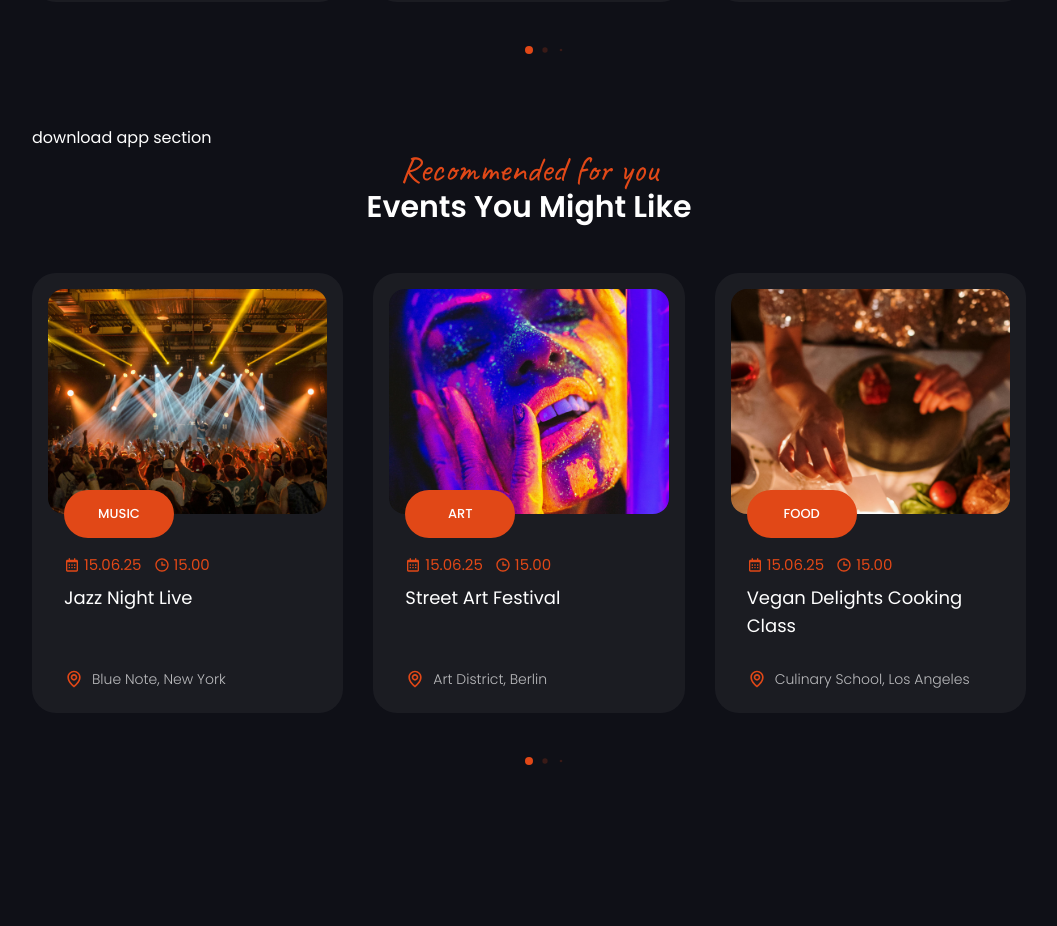
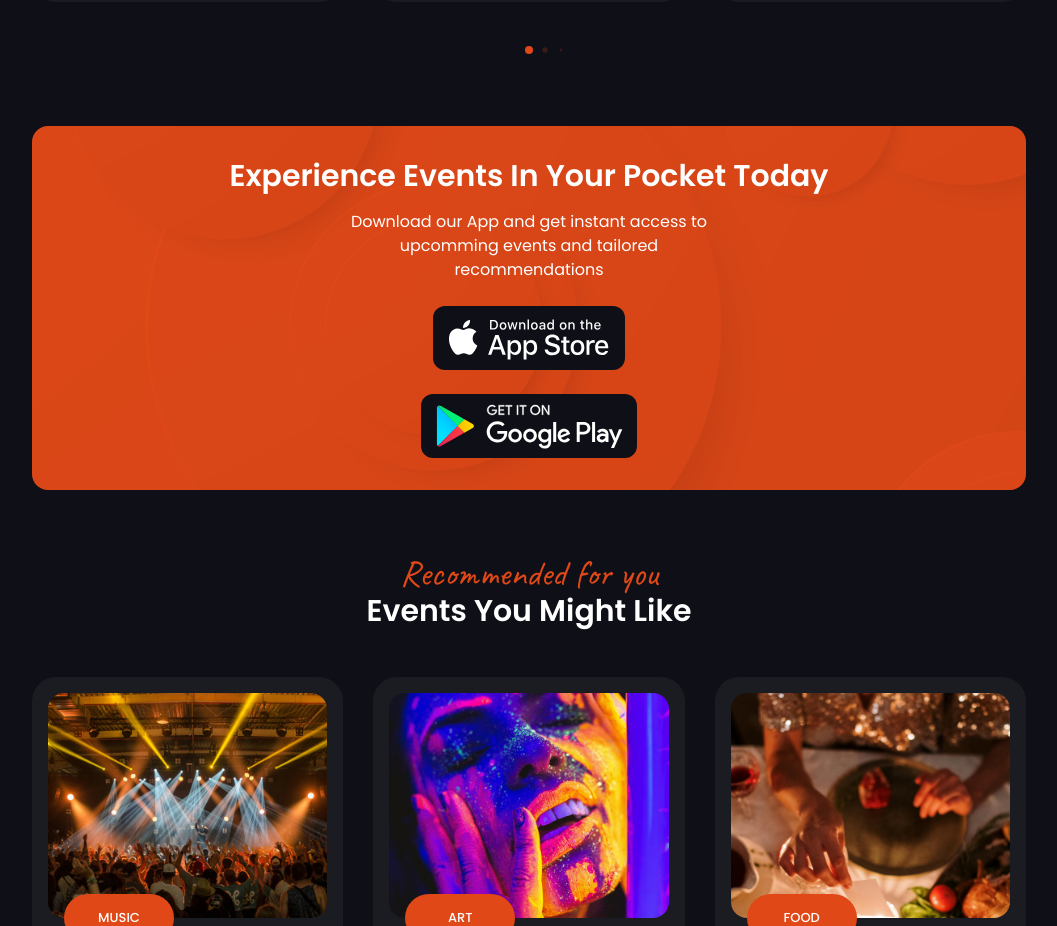
Before and after one commit to dpa313/event-app-next, a Next.js app: page / in a window 1280 px wide. Shown: the part 1600-2526 px from the top of the page, without its empty margins (111-1168 px from the left). Before the commit the page ends 2501 px from the top, so only its background shows below. Built offline with nearby package versions, Linux system fonts and the light colour scheme; data requests are answered from the project's data file.

Commit message:
download-section-added

```diff
--- a/app/page.jsx
+++ b/app/page.jsx
@@ -1,5 +1,6 @@
 "use client";
 
+import DownloadApp from "@/components/DownloadApp";
 import EventList from "@/components/Events/EventList";
 import Hero from "@/components/Hero";
 import RecomendedEvents from "@/components/RecomendedEvents";
@@ -21,7 +22,7 @@ const Home = () => {
         <div>
           <div className="container mx-auto">
             <UpcommingEvents/>
-            <div>download app section</div>
+            <DownloadApp/>
             <RecomendedEvents/>
           </div>
         </div>
--- /dev/null
+++ b/components/DownloadApp.jsx
@@ -0,0 +1,39 @@
+import Image from "next/image";
+import Link from "next/link";
+import React from "react";
+
+const DownloadApp = () => {
+  return (
+    <section className="w-full md:h-[364px] bg-accent mb-16 rounded-2xl bg-pattern bg-cover bg-blend-multiply p-10 xl:p-20 flex items-center justify-center">
+      <div className="flex flex-col xl:flex-row items-center gap-6">
+        <div className="flex-1 text-center xl:text-left">
+          <h2 className="h2 mb-4">Experience Events In Your Pocket Today</h2>
+          <p className="max-w-[410px] mx-auto xl:mx-0">
+            Download our App and get instant access to upcomming events and
+            tailored recommendations
+          </p>
+        </div>
+        <div className="flex-1 flex flex-col xl:flex-row justify-end items-center gap-6">
+          <Link href={"/"} className="relative flex w-[192px] h-[64px]">
+            <Image
+              src="/assets/download/app-store.svg"
+              fill
+              className="object-contain"
+              alt=""
+            />
+          </Link>
+          <Link href={"/"} className="relative flex w-[216px] h-[64px]">
+            <Image
+              src="/assets/download/google-play.svg"
+              fill
+              className="object-contain"
+              alt=""
+            />
+          </Link>
+        </div>
+      </div>
+    </section>
+  );
+};
+
+export default DownloadApp;
```
